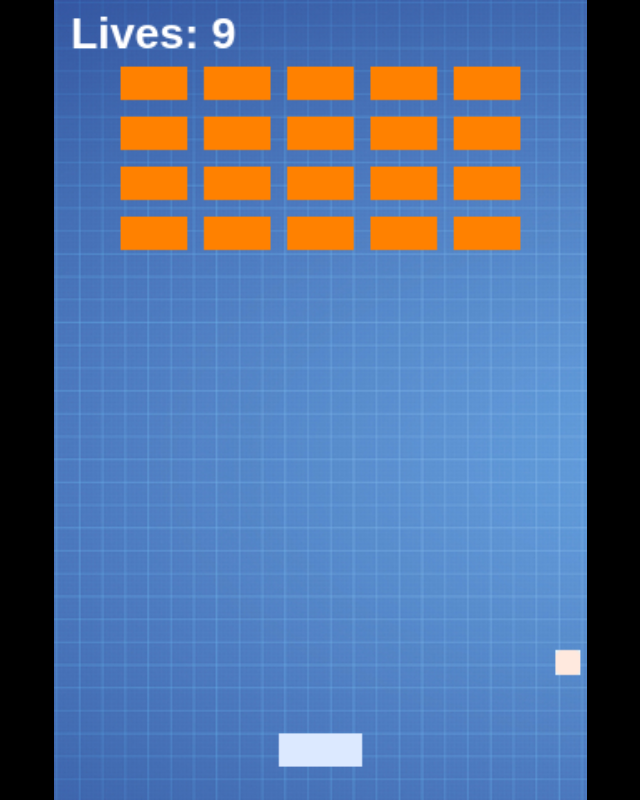
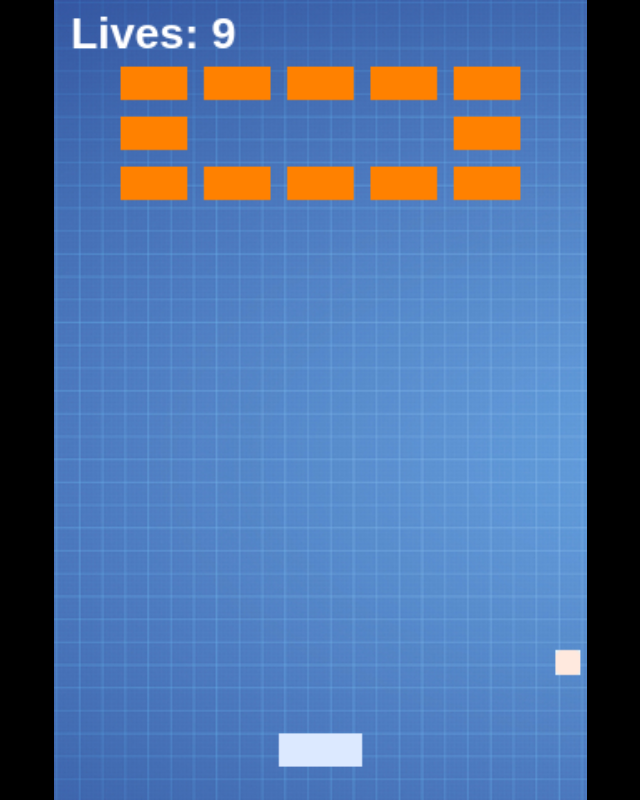
Before and after one commit to firefoxos-gamedev/foxnoid-html5-game, a plain HTML site: page index.html in a window 1280 px wide. Shown: the whole page, without its empty margins (320-960 px from the left). Drawn offline with Linux system fonts and the light colour scheme.

Commit message:
adding level mechanics.

```diff
--- a/index.html
+++ b/index.html
@@ -10,6 +10,7 @@
         <script defer src="js/game.js"></script>
         <script defer src="js/game_over.js"></script>
         <script defer src="js/game_win.js"></script>
+        <script defer src="js/levels.js"></script>
 
     </head>
     <body>
--- a/js/game.js
+++ b/js/game.js
@@ -22,6 +22,7 @@ GameStates.Game = {
         this.blocksPerRow = 5;
         this.blockRows = 4;
         this.playerLives = 13;
+        this.currentLevel = 0;
 
         // Add the background
         this.add.sprite(0, 0, 'background');
@@ -62,19 +63,30 @@ GameStates.Game = {
     },
 
     addBlocks: function () {
-        // Blocks
+        var level = levels[this.currentLevel];
+        var blockNum = 0;
+
+        // do not create the blocks group
+        // if it is already present.
+        if (!this.blocks) {
             this.blocks = this.game.add.group();
+        }
+
         for (var line = 0; line <= this.blockRows - 1; line++) {
             for (var row = 0; row <= this.blocksPerRow - 1; row++) {
                 var posY = (line * 30) + 40;
                 var posX = (row * 50) + 40;
-                console.log("Adding block at: " + posX + "," + posY);
+
+                if (level[blockNum] === 1) {
                     var temp = this.add.sprite(posX, posY, 'block');
                     this.physics.arcade.enable(temp);
                     temp.enableBody = true;
                     temp.body.immovable = true;
 
                     this.blocks.add(temp);
+                }
+
+                blockNum += 1;
             }
         }
     },
@@ -146,7 +158,13 @@ GameStates.Game = {
 
     checkGameWin: function () {
         if (this.blocks.countLiving() === 0) {
+            if (this.currentLevel === levels.length - 1) {
                 this.state.start("GameWin");
+            } else {
+                this.currentLevel++;
+                this.addBlocks();
+                this.resetBall();
+            }
         }
     },
 
--- /dev/null
+++ b/js/levels.js
@@ -0,0 +1,19 @@
+var levels = [
+    [
+        1,1,1,1,1,
+        1,0,0,0,1,
+        1,1,1,1,1
+    ],
+
+    [
+        1,0,1,0,1,
+        1,0,1,0,1,
+        1,0,1,0,1
+    ],
+
+    [
+        1,1,1,1,1,
+        1,1,1,1,1,
+        1,1,1,1,1
+    ]
+];
```
Lines whose indentation alone changed are shown as unchanged.
